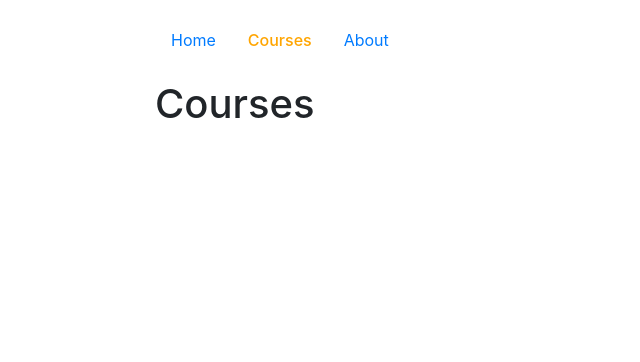
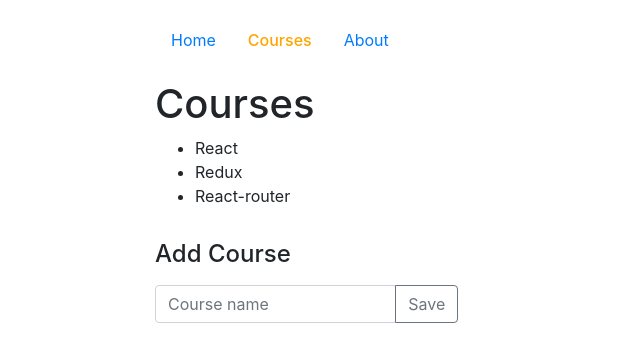
Before and after one commit to chirathr/course-viewer, a React (Create React App) app: page /courses in a window 1280 px wide. Shown: the top 362 px of the page, without its empty margins (0-640 px from the left). Built offline with nearby package versions, Linux system fonts and the light colour scheme.

Commit message:
update Course page

```diff
--- a/src/App.js
+++ b/src/App.js
@@ -29,10 +29,74 @@ class Home extends Component {
   }
 }
 
-class Course extends Component {
+class CourseList extends Component {
+  render() {
+    let courses_list = this.props.courses.map((course) => <li>{course}</li>);
+    return <ul>{courses_list}</ul>;
+  }
+}
+
+class AddCourse extends Component {
+
+  constructor(props) {
+    super(props);
+    this.state = {value: ''};
+    this.onSave = this.onSave.bind(this);
+    this.onChange = this.onChange.bind(this);
+  }
+
+  onSave() {
+    this.props.addCourse(this.state.value);
+    this.setState({value: ''});
+  }
+
+  onChange(e) {
+    let value = e.target.value.trim();
+    this.setState({value: value});
+  }
+
   render() {
     return (
-      <h1>Courses</h1>
+      <div className="pt-3">
+        <h4>Add Course</h4>
+        <div className="row">
+          <div className="input-group mt-2 col-4">
+            <input type="text" className="form-control" value={this.state.value} onChange={this.onChange} placeholder="Course name"/>
+            <div className="input-group-append">
+              <button className="btn btn-outline-secondary" type="button" onClick={this.onSave}>Save</button>
+            </div>
+          </div>
+        </div>
+      </div>
+    );
+  }
+}
+
+class Course extends Component {
+  constructor(props) {
+    super(props);
+    this.state = {
+      courses: ['React', 'Redux', 'React-router'],
+    };
+    this.addCourse = this.addCourse.bind(this);
+  }
+
+  addCourse(course) {
+    if (course.trim() === '') {
+      return;
+    }
+    let courses = this.state.courses.slice();
+    courses.push(course);
+    this.setState({courses: courses});
+  }
+
+  render() {
+    return (
+      <div>
+        <h1>Courses</h1>
+        <CourseList courses={this.state.courses} />
+        <AddCourse addCourse={this.addCourse} />
+      </div>
     );
   }
 }
```
